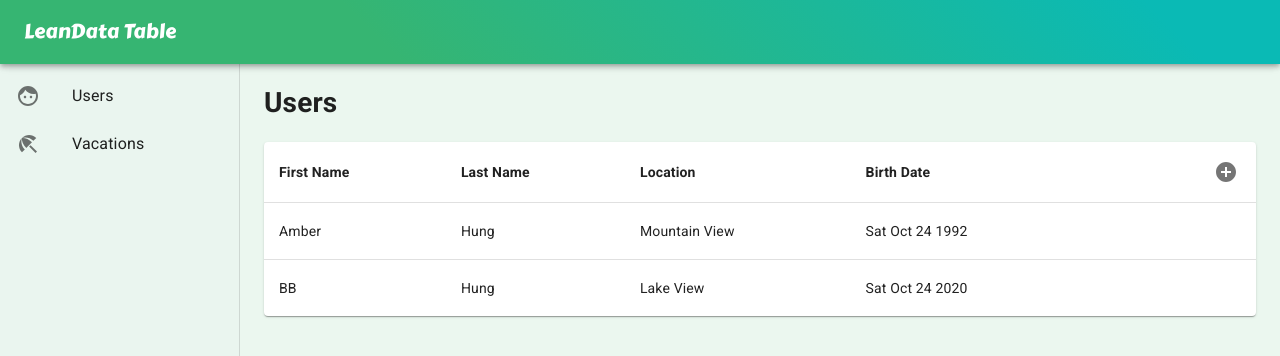
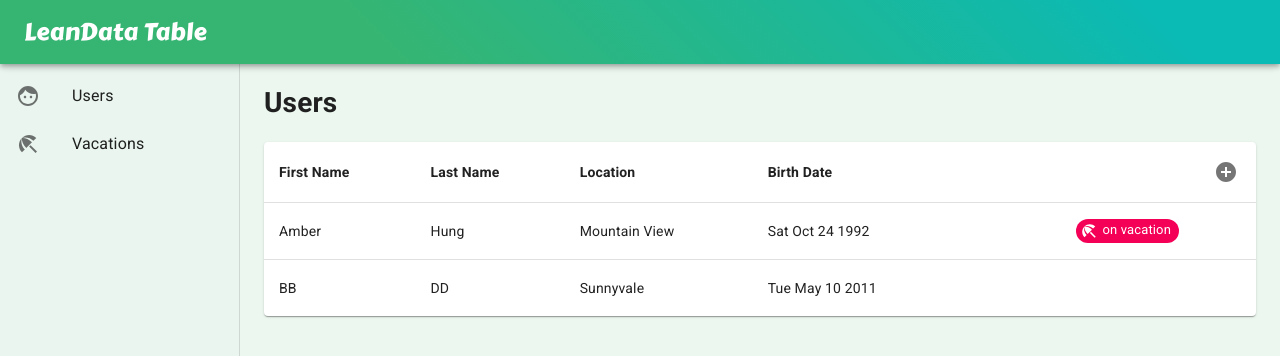
Before and after one commit to ooxxro/leandata, a React (Create React App) app: page /users in a window 1280 px wide. Shown: the top 356 px of the page. Built offline with nearby package versions, Linux system fonts and the light colour scheme; a web font is replaced by a local one.

Commit message:
show vacation status in user table

```diff
--- a/src/App.js
+++ b/src/App.js
@@ -1,5 +1,5 @@
-import React, { useState } from 'react';
-import { makeStyles } from '@material-ui/core/styles';
+import React from 'react';
+import styled from 'styled-components';
 import { AppBar, CssBaseline, Toolbar, Typography } from '@material-ui/core';
 import { BrowserRouter as Router, Switch, Route, Redirect } from 'react-router-dom';
 import { SnackbarProvider } from 'notistack';
@@ -7,28 +7,28 @@
 import Users from './pages/Users';
 import Vacations from './pages/Vacations';
 
-const useStyles = makeStyles(theme => ({
-  root: {
-    display: 'flex',
-  },
-  appBar: {
-    zIndex: theme.zIndex.drawer + 1,
-    background: 'linear-gradient(45deg, #36b572 30%, #0abab5 90%)',
-  },
-  logo: {
-    fontFamily: "'Carter One', cursive",
-  },
-  content: {
-    flexGrow: 1,
-    padding: `64px 24px`,
-    backgroundColor: '#ebf7ef',
-    minHeight: '100vh',
-  },
-}));
+const Wrapper = styled.div`
+  display: flex;
 
-export default function App() {
-  const classes = useStyles();
-  const [users, updateUsers] = useState({
+  .appBar {
+    z-index: 1201;
+    background: linear-gradient(45deg, #36b572 30%, #0abab5 90%);
+  }
+  .logo {
+    font-family: 'Carter One', cursive;
+    font-size: 24px;
+  }
+  .content {
+    flex-grow: 1;
+    padding: 64px 24px;
+    background-color: #ebf7ef;
+    min-height: 100vh;
+  }
+`;
+
+export default class App extends React.Component {
+  state = {
+    users: {
       123: {
         firstName: 'Amber',
         lastName: 'Hung',
@@ -37,17 +37,50 @@
       },
       124: {
         firstName: 'BB',
-      lastName: 'Hung',
-      location: 'Lake View',
-      birthDate: new Date('10/24/2020'),
+        lastName: 'DD',
+        location: 'Sunnyvale',
+        birthDate: new Date('05/10/2011'),
       },
+    },
+    vacations: [
+      { userId: '123', startDate: new Date('07/08/2020'), endDate: new Date('07/08/2021') },
+    ],
+    userIdsInVacation: new Set(),
+  };
+
+  componentDidMount() {
+    this.recalcUserIdsInVacation(this.state.vacations);
+  }
+
+  recalcUserIdsInVacation = newVacations => {
+    const now = new Date();
+    const dd = String(now.getDate()).padStart(2, '0');
+    const mm = String(now.getMonth() + 1).padStart(2, '0'); //January is 0!
+    const yyyy = now.getFullYear();
+    const today = new Date(mm + '/' + dd + '/' + yyyy);
+
+    const newUserIdsInVacation = new Set();
+
+    newVacations.forEach(vacation => {
+      if (vacation.startDate <= today && today <= vacation.endDate) {
+        newUserIdsInVacation.add(vacation.userId);
+      }
     });
-  const [vacations, updateVacations] = useState([
-    { userId: '123', startDate: new Date('07/08/2020'), endDate: new Date('07/08/2021') },
-  ]);
+    this.setState({ userIdsInVacation: newUserIdsInVacation });
+  };
+
+  updateUsers = newUsers => this.setState({ users: newUsers });
+
+  updateVacations = newVacations => {
+    this.setState({ vacations: newVacations });
+    this.recalcUserIdsInVacation(newVacations);
+  };
+
+  render() {
+    const { users, vacations, userIdsInVacation } = this.state;
 
     return (
-    <div className={`${classes.root} App`}>
+      <Wrapper className="App">
         <CssBaseline />
 
         <SnackbarProvider
@@ -57,9 +90,9 @@
           }}
         >
           <Router>
-          <AppBar position="fixed" className={classes.appBar}>
+            <AppBar position="fixed" className="appBar">
               <Toolbar>
-              <Typography variant="h6" noWrap className={classes.logo}>
+                <Typography variant="h6" noWrap className="logo">
                   LeanData Table
                 </Typography>
               </Toolbar>
@@ -67,7 +100,7 @@
 
             <SideBar />
 
-          <main className={classes.content}>
+            <main className="content">
               <Switch>
                 <Route exact path="/">
                   <Redirect to="/users" />
@@ -75,23 +108,25 @@
                 <Route exact path="/users">
                   <Users
                     users={users}
+                    updateUsers={this.updateUsers}
                     vacations={vacations}
-                  updateUsers={updateUsers}
-                  updateVacations={updateVacations}
+                    updateVacations={this.updateVacations}
+                    userIdsInVacation={userIdsInVacation}
                   />
                 </Route>
                 <Route exact path="/vacations">
                   <Vacations
                     users={users}
+                    updateUsers={this.updateUsers}
                     vacations={vacations}
-                  updateUsers={updateUsers}
-                  updateVacations={updateVacations}
+                    updateVacations={this.updateVacations}
                   />
                 </Route>
               </Switch>
             </main>
           </Router>
         </SnackbarProvider>
-    </div>
+      </Wrapper>
     );
   }
+}
--- a/src/components/UserTable.js
+++ b/src/components/UserTable.js
@@ -1,12 +1,13 @@
 import React from 'react';
 import styled from 'styled-components';
-import { IconButton, Tooltip, TextField } from '@material-ui/core';
+import { IconButton, Tooltip, TextField, Chip } from '@material-ui/core';
 import StyledAutocomplete from './StyledAutocomplete';
 import DeleteIcon from '@material-ui/icons/Delete';
 import EditIcon from '@material-ui/icons/Edit';
 import AddIcon from '@material-ui/icons/AddCircle';
 import CheckIcon from '@material-ui/icons/Check';
 import CloseIcon from '@material-ui/icons/Close';
+import BeachIcon from '@material-ui/icons/BeachAccess';
 import DatePicker from 'react-datepicker';
 import 'react-datepicker/dist/react-datepicker.css';
 import { withSnackbar } from 'notistack';
@@ -212,7 +213,7 @@
   };
 
   render() {
-    const { users } = this.props;
+    const { users, userIdsInVacation } = this.props;
     const { newUserOpen, editUserId } = this.state;
     return (
       <Wrapper>
@@ -225,6 +226,7 @@
               <th>Birth Date</th>
               <th className="right">
                 <Tooltip title="add user" arrow>
+                  <span>
                     <IconButton
                       aria-label="add user"
                       size="small"
@@ -242,6 +244,7 @@
                     >
                       <AddIcon />
                     </IconButton>
+                  </span>
                 </Tooltip>
               </th>
             </tr>
@@ -264,7 +267,16 @@
                     <td>{users[id].location}</td>
                     <td>{users[id].birthDate.toDateString()}</td>
                     <td className="right">
+                      {userIdsInVacation.has(id) && (
+                        <Chip
+                          icon={<BeachIcon fontSize="small" />}
+                          label="on vacation"
+                          color="secondary"
+                          size="small"
+                        />
+                      )}
                       <Tooltip title="edit" arrow>
+                        <span>
                           <IconButton
                             className="hover-show"
                             aria-label="edit"
@@ -276,8 +288,10 @@
                           >
                             <EditIcon fontSize="small" />
                           </IconButton>
+                        </span>
                       </Tooltip>
                       <Tooltip title="delete" arrow>
+                        <span>
                           <IconButton
                             className="hover-show"
                             aria-label="delete"
@@ -287,6 +301,7 @@
                           >
                             <DeleteIcon fontSize="small" />
                           </IconButton>
+                        </span>
                       </Tooltip>
                     </td>
                   </tr>
--- a/src/components/VacationTable.js
+++ b/src/components/VacationTable.js
@@ -233,6 +233,7 @@
               <th>End Date</th>
               <th className="right">
                 <Tooltip title="new vacation" arrow>
+                  <span>
                     <IconButton
                       aria-label="new vacation"
                       size="small"
@@ -249,6 +250,7 @@
                     >
                       <AddIcon />
                     </IconButton>
+                  </span>
                 </Tooltip>
               </th>
             </tr>
@@ -273,6 +275,7 @@
                   <td>{vacation.endDate.toDateString()}</td>
                   <td className="right">
                     <Tooltip title="edit" arrow>
+                      <span>
                         <IconButton
                           className="hover-show"
                           aria-label="edit"
@@ -288,8 +291,10 @@
                         >
                           <EditIcon fontSize="small" />
                         </IconButton>
+                      </span>
                     </Tooltip>
                     <Tooltip title="delete" arrow>
+                      <span>
                         <IconButton
                           className="hover-show"
                           aria-label="delete"
@@ -299,6 +304,7 @@
                         >
                           <DeleteIcon fontSize="small" />
                         </IconButton>
+                      </span>
                     </Tooltip>
                   </td>
                 </tr>
--- a/src/pages/Users.js
+++ b/src/pages/Users.js
@@ -4,7 +4,13 @@
 
 const Wrapper = styled.div``;
 
-export default function Users({ users, vacations, updateUsers, updateVacations }) {
+export default function Users({
+  users,
+  vacations,
+  userIdsInVacation,
+  updateUsers,
+  updateVacations,
+}) {
   return (
     <Wrapper>
       <h1>Users</h1>
@@ -12,6 +18,7 @@
       <UserTable
         users={users}
         vacations={vacations}
+        userIdsInVacation={userIdsInVacation}
         updateUsers={updateUsers}
         updateVacations={updateVacations}
       />
```
Lines whose indentation alone changed are shown as unchanged.
